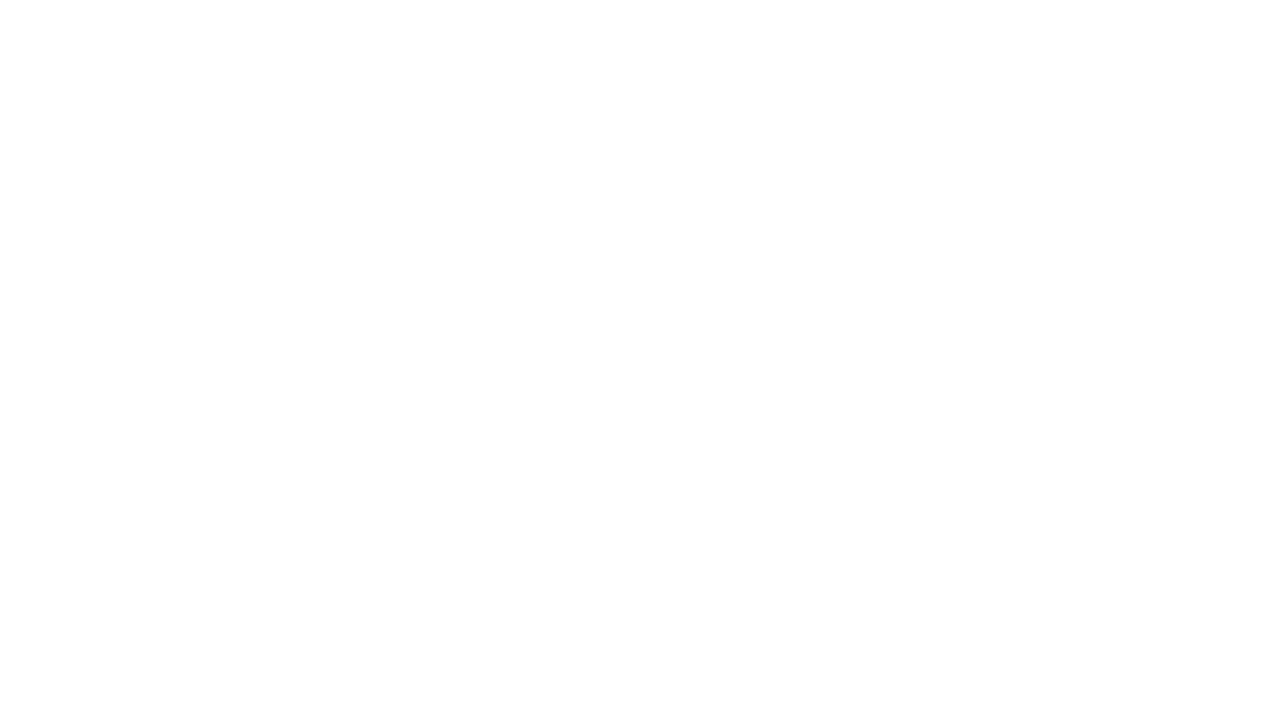
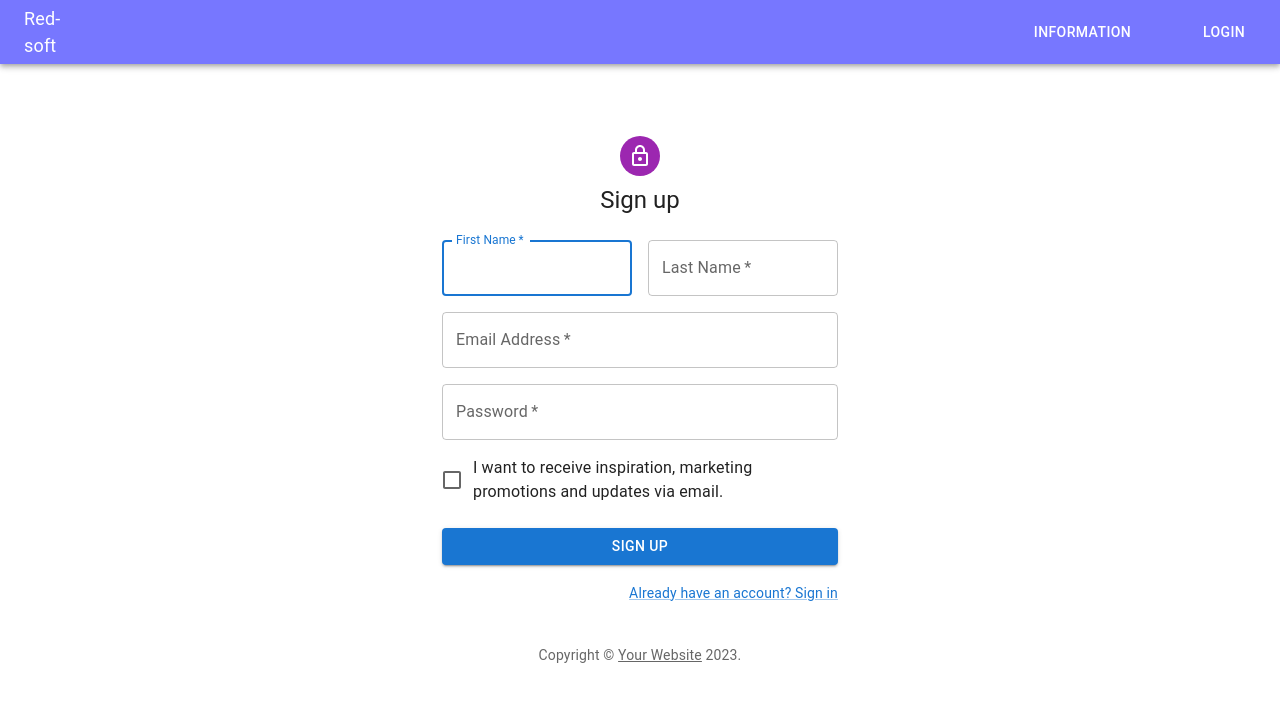
Before and after one commit to Egor-Ivankov/red-soft-test, a React (Vite) app: page /signUp in a window 1280 px wide. Before the commit this address had no page. Shown: the top 702 px of the page. Built offline with nearby package versions, Linux system fonts and the light colour scheme.

Commit message:
add signUp page

```diff
--- a/src/Layers/app/App.tsx
+++ b/src/Layers/app/App.tsx
@@ -1,24 +1,32 @@
 import {lazy, Suspense} from 'react';
 import { BrowserRouter as Router, Route, Routes } from "react-router-dom";
 import MainPage from "../pages/MainPage";
+import NavBar from '../entities/NavBar/NavBar';
 import Spinner from '../shared/Spinner';
 import './app.css';
 
 const LoginPage = lazy(() => import('../pages/LoginPage'));
 const InformationPage = lazy(() => import('../pages/InformationPage'));
+const SignUp = lazy(() => import('../features/login/SignUp'));
 
 
 function App() {
 
     return (
         <Router>
+            <nav>
+                <NavBar/>
+            </nav>
+            <main>
                 <Suspense fallback={<Spinner/>}>
                     <Routes>
                         <Route path="/" element={<MainPage />}/>
                         <Route path="/login" element={<LoginPage />}/>
                         <Route path="/browse" element={<InformationPage />}/>
+                        <Route path="/signUp" element={<SignUp />}/>
                     </Routes>
                 </Suspense>
+            </main>
         </Router>
     )
 }
--- a/src/Layers/features/login/SignIn.tsx
+++ b/src/Layers/features/login/SignIn.tsx
@@ -98,9 +98,9 @@
                                     </Link>
                                 </Grid>
                                 <Grid item>
-                                    <Link href="#" variant="body2">
-                                        {"Don't have an account? Sign Up"}
-                                    </Link>
+                                        <Link href="/signUp" variant="body2">
+                                                {"Don't have an account? Sign Up"}
+                                        </Link>
                                 </Grid>
                             </Grid>
                         </Box>
--- /dev/null
+++ b/src/Layers/features/login/SignUp.tsx
@@ -0,0 +1,134 @@
+import * as React from 'react';
+import {Avatar,
+        Button,
+        CssBaseline,
+        TextField,
+        FormControlLabel,
+        Checkbox,
+        Link,
+        Grid,
+        Box,
+        Typography,
+        Container,
+        createTheme,
+        ThemeProvider
+    } from '@mui/material';
+import LockOutlinedIcon from '@mui/icons-material/LockOutlined';
+
+function Copyright(props: any) {
+    return (
+        <Typography variant="body2" color="text.secondary" align="center" {...props}>
+            {'Copyright © '}
+            <Link color="inherit" href="https://mui.com/">
+                Your Website
+            </Link>{' '}
+            {new Date().getFullYear()}
+            {'.'}
+        </Typography>
+    );
+}
+
+// TODO remove, this demo shouldn't need to reset the theme.
+const defaultTheme = createTheme();
+
+export default function SignUp() {
+    const handleSubmit = (event: React.FormEvent<HTMLFormElement>) => {
+        event.preventDefault();
+        const data = new FormData(event.currentTarget);
+        console.log({
+        email: data.get('email'),
+        password: data.get('password'),
+    });
+};
+
+    return (
+        <ThemeProvider theme={defaultTheme}>
+            <Container component="main" maxWidth="xs">
+                <CssBaseline />
+                <Box
+                    sx={{
+                        marginTop: 8,
+                        display: 'flex',
+                        flexDirection: 'column',
+                        alignItems: 'center',
+                    }}
+                    >
+                    <Avatar sx={{ m: 1, bgcolor: 'secondary.main' }}>
+                        <LockOutlinedIcon />
+                    </Avatar>
+                    <Typography component="h1" variant="h5">
+                        Sign up
+                    </Typography>
+                    <Box component="form" noValidate onSubmit={handleSubmit} sx={{ mt: 3 }}>
+                        <Grid container spacing={2}>
+                                <Grid item xs={12} sm={6}>
+                                    <TextField
+                                        autoComplete="given-name"
+                                        name="firstName"
+                                        required
+                                        fullWidth
+                                        id="firstName"
+                                        label="First Name"
+                                        autoFocus
+                                        />
+                                </Grid>
+                            <Grid item xs={12} sm={6}>
+                                <TextField
+                                    required
+                                    fullWidth
+                                    id="lastName"
+                                    label="Last Name"
+                                    name="lastName"
+                                    autoComplete="family-name"
+                                    />
+                            </Grid>
+                            <Grid item xs={12}>
+                                <TextField
+                                    required
+                                    fullWidth
+                                    id="email"
+                                    label="Email Address"
+                                    name="email"
+                                    autoComplete="email"
+                                    />
+                            </Grid>
+                            <Grid item xs={12}>
+                                <TextField
+                                    required
+                                    fullWidth
+                                    name="password"
+                                    label="Password"
+                                    type="password"
+                                    id="password"
+                                    autoComplete="new-password"
+                                    />
+                            </Grid>
+                            <Grid item xs={12}>
+                                <FormControlLabel
+                                    control={<Checkbox value="allowExtraEmails" color="primary" />}
+                                    label="I want to receive inspiration, marketing promotions and updates via email."
+                                />
+                            </Grid>
+                        </Grid>
+                        <Button
+                            type="submit"
+                            fullWidth
+                            variant="contained"
+                            sx={{ mt: 3, mb: 2 }}
+                            >
+                            Sign Up
+                        </Button>
+                        <Grid container justifyContent="flex-end">
+                            <Grid item>
+                                    <Link href="/login" variant="body2">
+                                        Already have an account? Sign in
+                                    </Link>
+                            </Grid>
+                        </Grid>
+                    </Box>
+                </Box>
+                <Copyright sx={{ mt: 5 }} />
+            </Container>
+        </ThemeProvider>
+);
+}
--- a/src/Layers/pages/InformationPage.tsx
+++ b/src/Layers/pages/InformationPage.tsx
@@ -1,8 +1,7 @@
-import NavBar from "../widgets/NavBar/NavBar"
+import NavBar from "../entities/NavBar/NavBar"
 export default function InformationPage() {
     return (
         <>
-            <NavBar/>
             <p>InformationPage</p>
         </>
     )
--- a/src/Layers/pages/LoginPage.tsx
+++ b/src/Layers/pages/LoginPage.tsx
@@ -1,9 +1,7 @@
 import SignIn from "../features/login/SignIn"
-import NavBar from "../widgets/NavBar/NavBar"
 export default function LoginPage() {
     return (
         <>
-            <NavBar/>
             <SignIn/>
         </>
     )
--- a/src/Layers/pages/MainPage.tsx
+++ b/src/Layers/pages/MainPage.tsx
@@ -1,8 +1,7 @@
-import NavBar from "../widgets/NavBar/NavBar"
 export default function MainPage() {
     return (
-        <nav>
-            <NavBar/>
-        </nav>
+        <>
+            Main
+        </>
     )
 }
```
Also changed, not shown: src/Layers/entities/NavBar/NavBar.tsx (renamed from src/Layers/widgets/NavBar/NavBar.tsx). Lines whose indentation alone changed are shown as unchanged.
